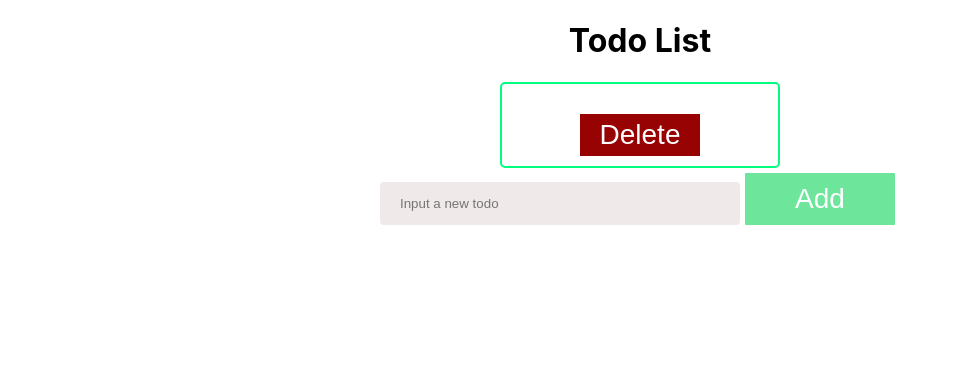
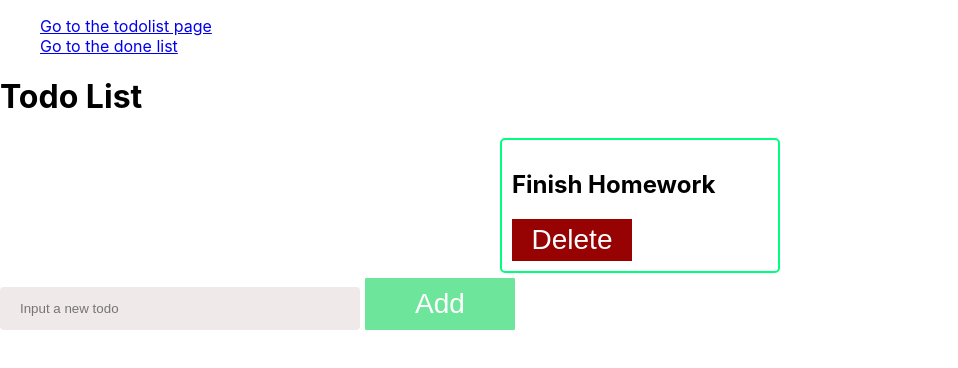
Before and after one commit to JKEZulueta/todolist-redux, a React (Create React App) app: page / in a window 1280 px wide. Shown: the top 368 px of the page, without its empty margins (0-958 px from the left). Built offline with nearby package versions, Linux system fonts and the light colour scheme.

Commit message:
[TodoList][ZULUEJA] feat: applied react-router-dom to app.js and used Switch, route, link and switch.

```diff
--- a/src/App.js
+++ b/src/App.js
@@ -1,11 +1,34 @@
 import './App.css';
-import Todolist from './features/todos/components/TodoList';
+import {Route, Link, BrowserRouter, Switch, HashRouter} from "react-router-dom"
+import TodoList from './features/todos/components/TodoList';
+import React from 'react';
+import NotFoundPage from './features/notfound/NotFoundPage';
+import DoneListContainer from './features/todos/components/DoneListContainer';
+
 
 function App() {
+// componentDidMount(){
+//   getTodos().then(Response => {
+//     this.props.initTodos(response.data);
+//   })
+// }
+
   return (
-    <div className="App">
-      <Todolist/>
-    </div>
+    <React.Fragment>
+      <BrowserRouter>
+      <ul>
+        <Link to="/">Go to the todolist page</Link>
+        <br></br>
+        <Link to="/done">Go to the done list</Link>
+      </ul>
+      <Switch>
+        <Route exact path="/" component={TodoList}></Route>
+        <Route exact path="/done" component={DoneListContainer}></Route>
+        <Route path='*' component={NotFoundPage}></Route>
+      </Switch>
+      </BrowserRouter>
+
+      </React.Fragment>
   );
 }
 
--- a/src/todoSlice.js
+++ b/src/todoSlice.js
@@ -1,4 +1,4 @@
-import { createSlice, createEntityAdapter } from "@reduxjs/toolkit";
+import { createSlice, createEntityAdapter, createSelector } from "@reduxjs/toolkit";
 import { v4 as uuid } from "uuid";
 
 const todosAdapter = createEntityAdapter();
@@ -6,8 +6,8 @@ const initialState = todosAdapter.getInitialState({
     ids: ["1"],
     entities: {
         1: {
-            id: "",
-            text: "",
+            id: "1",
+            text: "Finish Homework",
             done: false,
         }
     }
@@ -34,7 +34,7 @@ const todoSlice = createSlice({
         },
         DeleteFromState(state, action)
             {
-                todosAdapter.removeOne(state, action.payload)
+                todosAdapter.removeOne(state, action.payload);//deletefromState:
             }
     },
 
@@ -42,7 +42,9 @@ const todoSlice = createSlice({
 
 export const { AddTodo, ToggleTodo, DeleteFromState } = todoSlice.actions;
 
-export const{ selectIds: selectToDoIds, selectById: selectTodoById } = todosAdapter.getSelectors
+export const{ selectAll: selectTodos,selectIds: selectToDoIds, selectById: selectTodoById } = todosAdapter.getSelectors
 ((state) => state.todoList);
 
+export const selectDoneTodo = createSelector([selectTodos], (todos) => todos.filter((todo) => todo.done));
+
 export default todoSlice.reducer;
```
